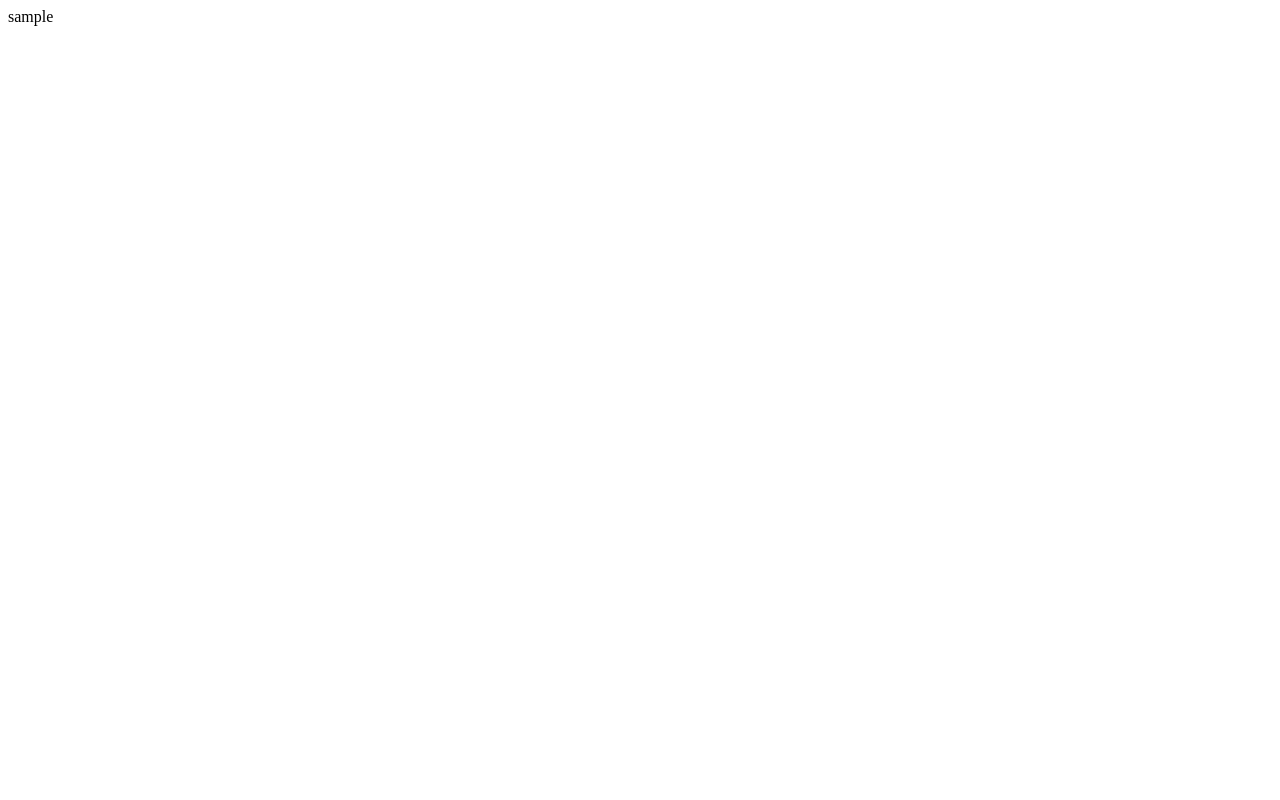
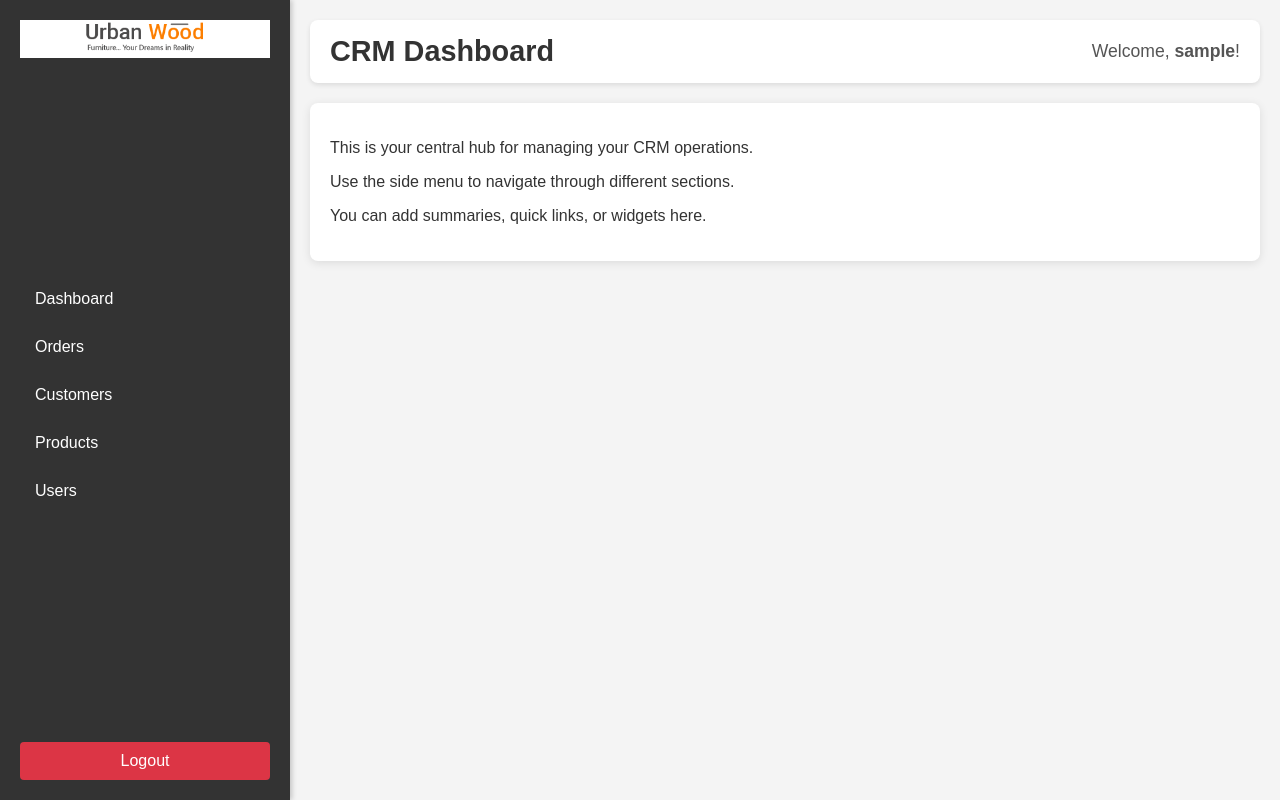
Before and after one commit to deepeshyadavrd/crm, a CodeIgniter app: page /database/index.php/dashboard in a window 1280 px wide. Before the commit the page is almost empty. Run offline with CodeIgniter, Linux system fonts and the light colour scheme; the visitor is signed in with stand-in values (Sample User, id 1).

Commit message:
added side menu, logo , logout button and menu link on dashboard page

```diff
--- a/application/config/autoload.php
+++ b/application/config/autoload.php
@@ -90,7 +90,7 @@ $autoload['drivers'] = array();
 |
 |	$autoload['helper'] = array('url', 'file');
 */
-$autoload['helper'] = array();
+$autoload['helper'] = array('url');
 
 /*
 | -------------------------------------------------------------------
--- a/application/views/dashboard_view.php
+++ b/application/views/dashboard_view.php
@@ -1 +1,151 @@
-<?php echo $username; ?>
+<!DOCTYPE html>
+<html lang="en">
+<head>
+    <meta charset="UTF-8">
+    <meta name="viewport" content="width=device-width, initial-scale=1.0">
+    <title><?php echo $title; ?> - CRM Dashboard</title>
+    <style>
+        /* Basic Reset & Body Styles */
+        body {
+            font-family: Arial, sans-serif;
+            margin: 0;
+            background-color: #f4f4f4;
+            color: #333;
+            display: flex; /* Use flexbox for main layout */
+            min-height: 100vh; /* Ensure full height */
+        }
+
+        /* Sidebar Styles */
+        .sidebar {
+            width: 250px;
+            background-color: #333;
+            color: #fff;
+            padding: 20px;
+            box-shadow: 2px 0 5px rgba(0,0,0,0.2);
+            display: flex;
+            flex-direction: column;
+            justify-content: space-between; /* Pushes logout to bottom */
+        }
+        .sidebar .logo-section {
+            text-align: center;
+            margin-bottom: 30px;
+            background: white;
+        }
+        .sidebar .logo-section img {
+            max-width: 120px; /* Adjust logo size */
+            height: auto;
+            border-radius: 5px; /* Optional: subtle rounded corners */
+        }
+        .sidebar .logo-section h2 {
+            color: #007bff;
+            margin-top: 10px;
+            font-size: 1.5em;
+        }
+        .sidebar nav ul {
+            list-style: none;
+            padding: 0;
+            margin: 0;
+            flex-grow: 1; /* Allows nav to take available space */
+        }
+        .sidebar nav ul li {
+            margin-bottom: 10px;
+        }
+        .sidebar nav ul li a {
+            display: block;
+            color: #fff;
+            text-decoration: none;
+            padding: 10px 15px;
+            border-radius: 4px;
+            transition: background-color 0.3s ease;
+        }
+        .sidebar nav ul li a:hover {
+            background-color: #007bff;
+        }
+
+        /* Logout Section */
+        .sidebar .logout-section {
+            margin-top: 30px;
+            text-align: center;
+        }
+        .sidebar .logout-section a {
+            display: block;
+            background-color: #dc3545; /* Red for logout */
+            color: white;
+            padding: 10px 15px;
+            border-radius: 4px;
+            text-decoration: none;
+            transition: background-color 0.3s ease;
+        }
+        .sidebar .logout-section a:hover {
+            background-color: #c82333;
+        }
+
+        /* Main Content Styles */
+        .main-content {
+            flex-grow: 1; /* Takes remaining space */
+            padding: 20px;
+        }
+        .header {
+            background-color: #fff;
+            padding: 15px 20px;
+            border-radius: 8px;
+            box-shadow: 0 2px 5px rgba(0,0,0,0.1);
+            margin-bottom: 20px;
+            display: flex;
+            justify-content: space-between;
+            align-items: center;
+        }
+        .header h1 {
+            margin: 0;
+            color: #333;
+            font-size: 1.8em;
+        }
+        .user-info {
+            font-size: 1.1em;
+            color: #555;
+        }
+        .dashboard-body {
+            background-color: #fff;
+            padding: 20px;
+            border-radius: 8px;
+            box-shadow: 0 2px 10px rgba(0,0,0,0.1);
+        }
+    </style>
+</head>
+<body>
+
+    <div class="sidebar">
+        <div class="logo-section">
+            <img src="<?php echo base_url('assets/images/crm_logo.png'); ?>" alt="CRM Logo">
+        </div>
+        <nav>
+            <ul>
+                <li><a href="<?php echo site_url('dashboard'); ?>">Dashboard</a></li>
+                <li><a href="<?php echo site_url('orders'); ?>">Orders</a></li>
+                <li><a href="<?php echo site_url('customers'); ?>">Customers</a></li>
+                <li><a href="<?php echo site_url('products'); ?>">Products</a></li>
+                <li><a href="<?php echo site_url('users'); ?>">Users</a></li>
+                </ul>
+        </nav>
+        <div class="logout-section">
+            <a href="<?php echo site_url('auth/logout'); ?>">Logout</a>
+        </div>
+    </div>
+
+    <div class="main-content">
+        <div class="header">
+            <h1><?php echo $title; ?></h1>
+            <div class="user-info">
+                Welcome, <strong><?php echo htmlspecialchars($username); ?></strong>!
+            </div>
+        </div>
+
+        <div class="dashboard-body">
+            <p>This is your central hub for managing your CRM operations.</p>
+            <p>Use the side menu to navigate through different sections.</p>
+            <p>You can add summaries, quick links, or widgets here.</p>
+        </div>
+    </div>
+
+</body>
+</html>
```
Also changed, not shown: assets/images/crm_logo.png (added).
